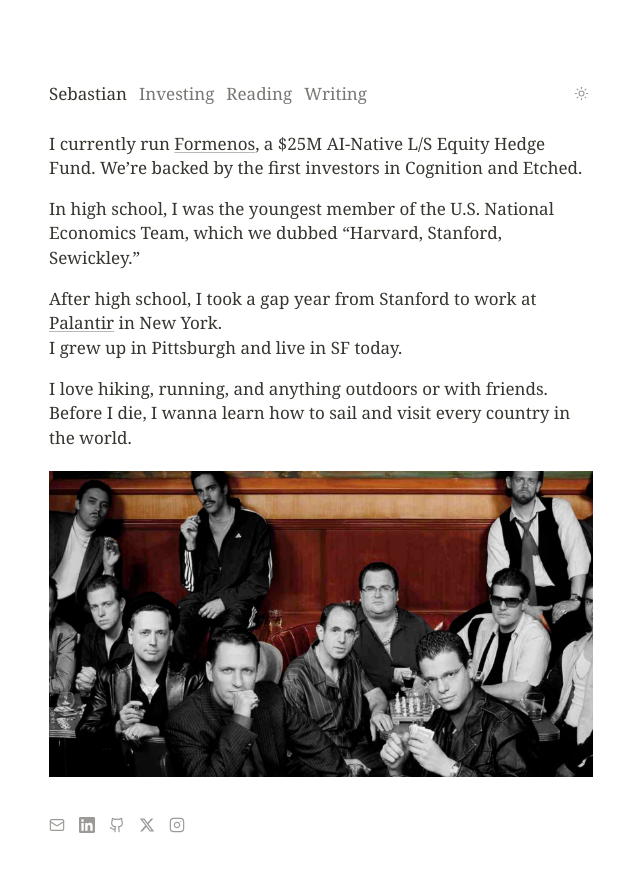
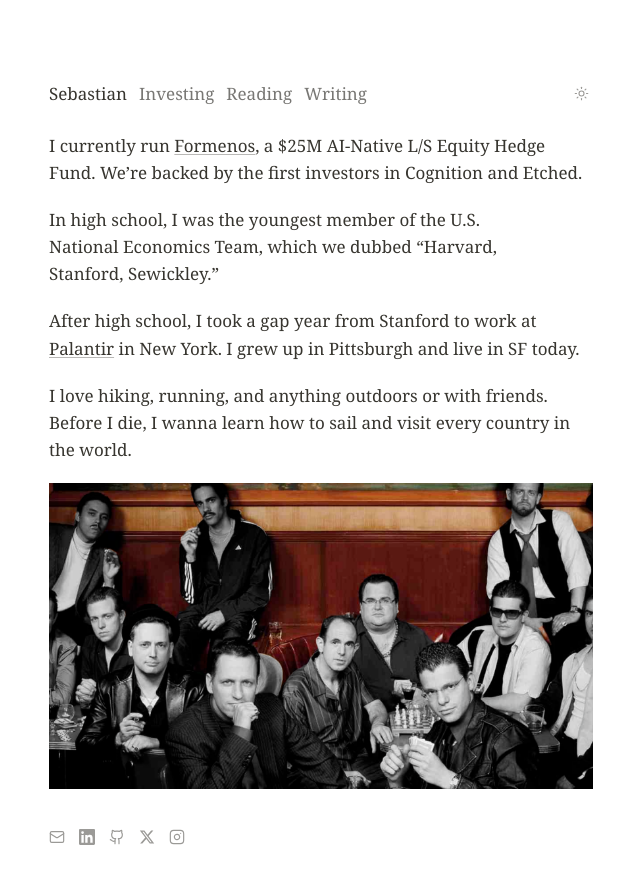
Before and after one commit to sebonomics/website, a Next.js app: page / in a window 1280 px wide. Shown: the top 884 px of the page, without its empty margins (319-959 px from the left). Built offline with nearby package versions, Linux system fonts and the light colour scheme; no server answers.

Commit message:
Fix desktop bio spacing and line wrapping

```diff
--- a/app/page.tsx
+++ b/app/page.tsx
@@ -6,7 +6,7 @@ import { aboutItems } from "@/lib/home"
 export default function Home() {
   return (
     <PageShell>
-      <div className="mt-5 space-y-4 sm:mt-6 sm:space-y-4">
+      <div className="mt-5 space-y-4 sm:mt-6 sm:space-y-5 sm:[&_p]:leading-[1.6] sm:[&_p]:text-pretty">
         {aboutItems.map((item, i) => (
           <Paragraph key={i}>
             <span dangerouslySetInnerHTML={{ __html: item.html }} />
--- a/lib/home.ts
+++ b/lib/home.ts
@@ -32,7 +32,7 @@ export const aboutItems: AboutItem[] = [
     html: `In high school, I was the youngest member of the U.S. National Economics Team, which we dubbed “Harvard, Stanford, Sewickley.”`,
   },
   {
-    html: `After high school, I took a gap year from Stanford to work at <a class="notion-link" href="https://palantir.com/" target="_blank" rel="noopener noreferrer">Palantir</a> in New York.<br />I grew up in Pittsburgh and live in SF today.`,
+    html: `After high school, I took a gap year from Stanford to work at <a class="notion-link" href="https://palantir.com/" target="_blank" rel="noopener noreferrer">Palantir</a> in New York.<br class="sm:hidden" /> I grew up in Pittsburgh and live in SF today.`,
   },
   {
     html: `I love hiking, running, and anything outdoors or with friends. Before I die, I wanna learn how to sail and visit every country in the world.`,
```
